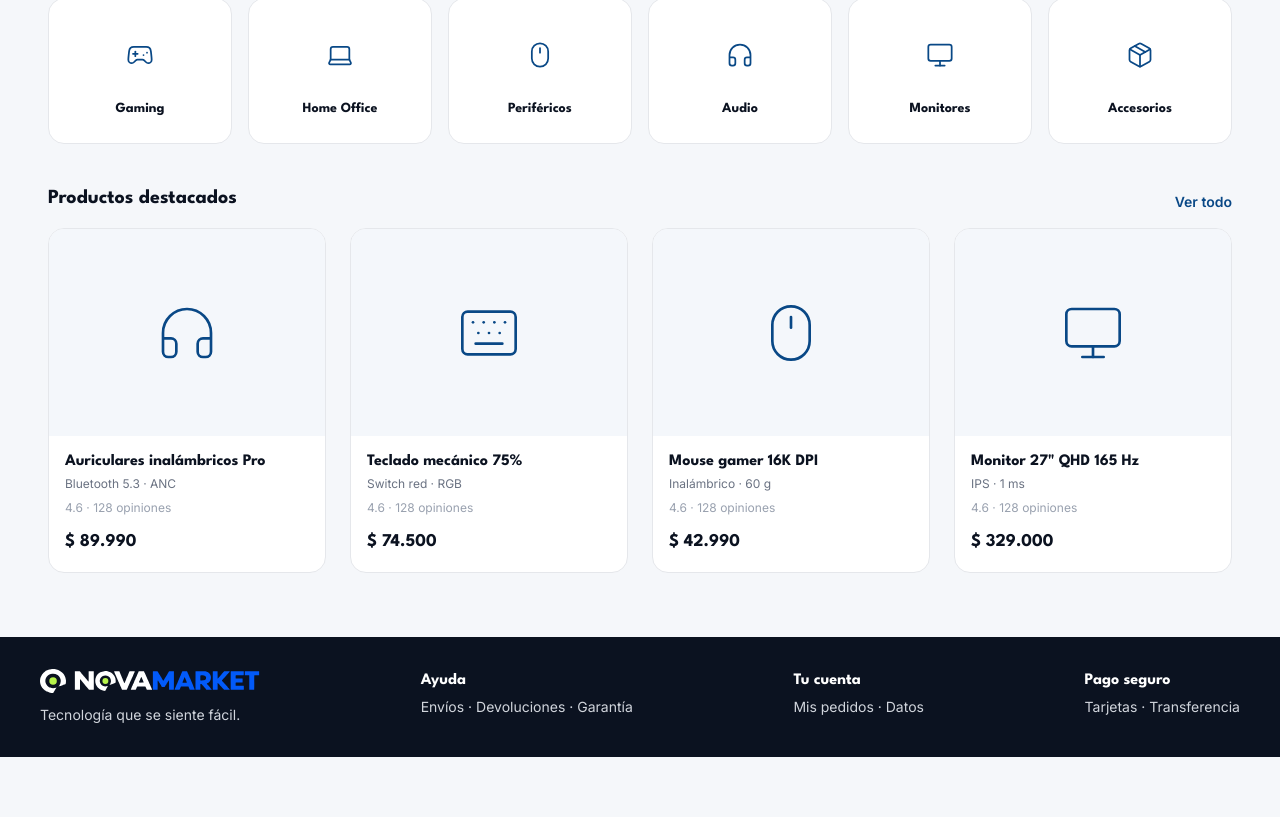
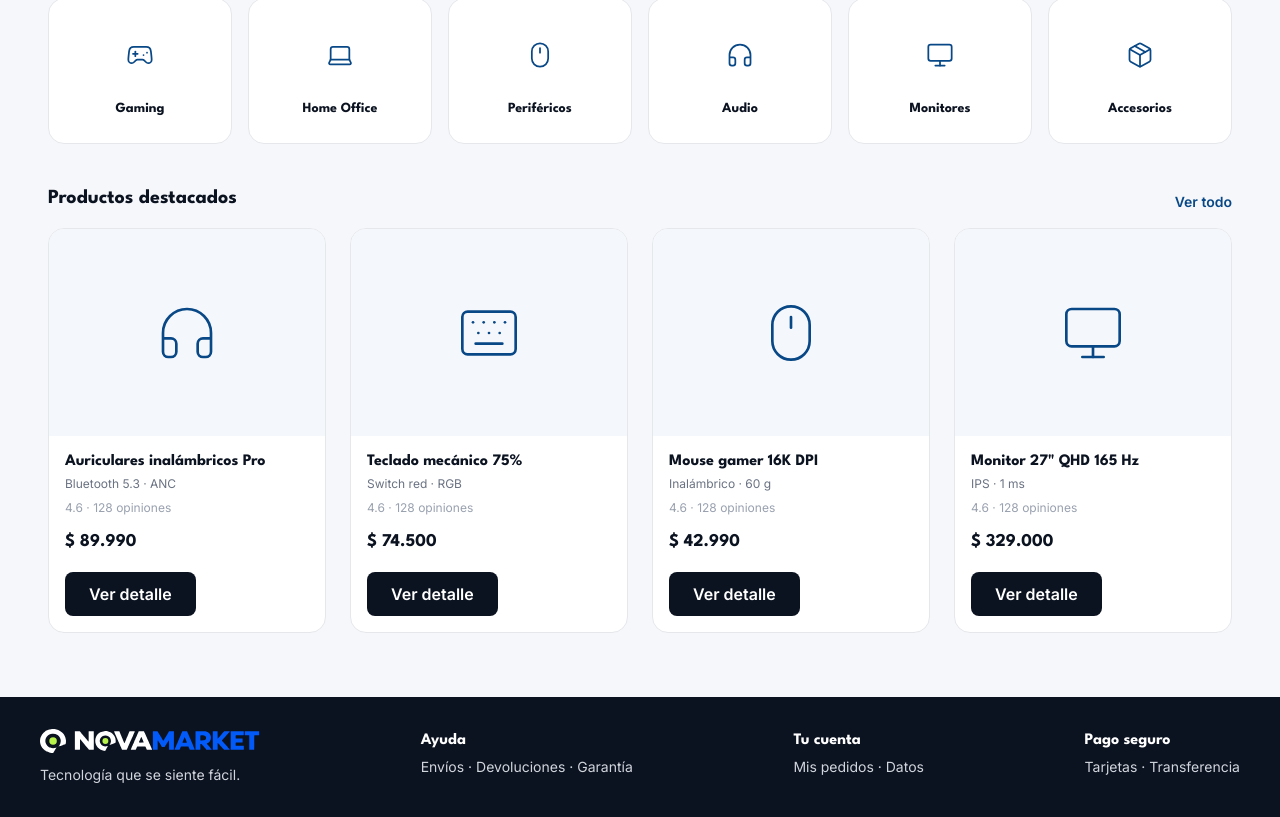
Before and after one commit to Talently-Lab/s2620-NovaMarket, a React (Vite) app in the folder frontend/: page / in a window 1280 px wide. Shown: the part 747-1564 px from the top of the page. Before the commit the page ends 1504 px from the top, so only its background shows below. Built offline with nearby package versions, Linux system fonts and the light colour scheme.

Commit message:
feat: implementación de productService y actualización de ProductCard con fallback de imagen y redirección

```diff
--- a/frontend/src/components/molecules/ProductCard.jsx
+++ b/frontend/src/components/molecules/ProductCard.jsx
@@ -1,25 +1,82 @@
+import { Link } from 'react-router-dom';
+import { Button } from '../atoms/Button';
 
-export const ProductCard = ({ imageIcon, title, specs, rating, reviews, price }) => {
+export const ProductCard = (props) => {
+  // Blindaje: funciona tanto si recibe {...product} como product={product}
+  const data = props.product || props || {};
+  const {
+    id = 1,
+    image,
+    imageIcon,
+    title,
+    name,
+    category,
+    specs,
+    rating,
+    reviews,
+    price = 0
+  } = data;
+
+  const productTitle = title || name || 'Producto sin nombre';
+  const fallbackImage = `https://picsum.photos/seed/novamarket-${id}/400/300`;
+
+  const handleImageError = (e) => {
+    e.target.onerror = null;
+    e.target.src = fallbackImage;
+  };
+
+  const formattedPrice = typeof price === 'number'
+    ? `$ ${price.toLocaleString('es-AR')}`
+    : price;
+
   return (
     <div className="flex flex-col bg-neutral-white border border-gray-200 rounded-2xl overflow-hidden hover:shadow-lg transition-shadow flex-1 min-w-60">
 
-      <div className="bg-[#F4F7FB] aspect-4/3 flex items-center justify-center text-secondary">
-        {imageIcon}
+      <div className="bg-[#F4F7FB] aspect-4/3 flex items-center justify-center text-secondary overflow-hidden">
+        {imageIcon && !image ? (
+          imageIcon
+        ) : (
+          <img
+            src={image || fallbackImage}
+            alt={productTitle}
+            onError={handleImageError}
+            className="w-full h-full object-cover hover:scale-105 transition-transform duration-300"
+          />
+        )}
       </div>
 
-      <div className="p-4 flex flex-col gap-1">
+      <div className="p-4 flex flex-col gap-1 flex-1">
+        {category && (
+          <span className="font-inter text-[11px] font-semibold text-secondary uppercase tracking-wider">
+            {category}
+          </span>
+        )}
+
         <h4 className="font-spartan font-bold text-primary text-base leading-tight">
-          {title}
+          {productTitle}
         </h4>
+
+        {specs && (
           <p className="font-inter text-xs text-gray-500">
             {specs}
           </p>
+        )}
+
+        {(rating || reviews) && (
           <p className="font-inter text-xs text-gray-400 mt-1">
             {rating} · {reviews} opiniones
           </p>
+        )}
+
         <span className="font-spartan font-bold text-lg text-primary mt-2">
-          {price}
+          {formattedPrice}
         </span>
+
+        <Link to={`/producto/${id}`} className="mt-auto pt-3">
+          <Button variant="secondary" className="w-full text-sm py-2">
+            Ver detalle
+          </Button>
+        </Link>
       </div>
     </div>
   );
--- /dev/null
+++ b/frontend/src/services/productService.js
@@ -0,0 +1,136 @@
+const delay = (ms) => new Promise((resolve) => setTimeout(resolve, ms));
+
+// Usamos "let" para poder agregar, editar y eliminar productos en memoria durante las pruebas
+let mockProducts = [
+  {
+    id: 1,
+    title: 'Auriculares inalámbricos Pro',
+    category: 'Accesorios',
+    specs: 'Bluetooth 5.3 · ANC',
+    rating: '4.6',
+    reviews: '128',
+    price: 89990,
+    stock: 15,
+    description: 'Auriculares con cancelación activa de ruido y batería de larga duración para jornadas intensas de trabajo o estudio.',
+    image: 'https://url-rota-para-probar-fallback.com/img.jpg'
+  },
+  {
+    id: 2,
+    title: 'Teclado mecánico 75%',
+    category: 'Periféricos',
+    specs: 'Switch red · RGB',
+    rating: '4.8',
+    reviews: '95',
+    price: 74500,
+    stock: 8,
+    description: 'Formato compacto 75% con switches mecánicos lineales silenciosos y retroiluminación RGB personalizable.',
+    image: 'https://picsum.photos/seed/teclado/400/300'
+  },
+  {
+    id: 3,
+    title: 'Mouse gamer 16K DPI',
+    category: 'Periféricos',
+    specs: 'Inalámbrico · 60 g',
+    rating: '4.7',
+    reviews: '210',
+    price: 42990,
+    stock: 22,
+    description: 'Diseño ultraligero de 60 gramos con sensor óptico de alta precisión y conectividad inalámbrica sin latencia.',
+    image: 'https://picsum.photos/seed/mouse/400/300'
+  },
+  {
+    id: 4,
+    title: 'Soporte Aluminio Laptop',
+    category: 'Accesorios',
+    specs: 'Plegable · Antideslizante',
+    rating: '4.5',
+    reviews: '64',
+    price: 24900,
+    stock: 30,
+    description: ' Mejora tu postura y la refrigeración de tu equipo con este soporte regulable de aleación de aluminio.',
+    image: 'https://picsum.photos/seed/soporte/400/300'
+  },
+  {
+    id: 5,
+    title: 'Reloj Inteligente Fit',
+    category: 'Gadgets',
+    specs: 'AMOLED · GPS integrado',
+    rating: '4.6',
+    reviews: '150',
+    price: 115000,
+    stock: 5,
+    description: 'Monitoreo continuo de salud, notificaciones inteligentes y pantalla AMOLED de alto brillo.',
+    image: 'https://picsum.photos/seed/reloj/400/300'
+  },
+  {
+    id: 6,
+    title: 'Lámpara LED de Monitor',
+    category: 'Gadgets',
+    specs: 'Control táctil · Luz cálida/fría',
+    rating: '4.9',
+    reviews: '82',
+    price: 38500,
+    stock: 12,
+    description: 'Ilumina tu escritorio sin reflejos en la pantalla. Temperatura de color regulable para cuidar tu vista.',
+    image: ''
+  }
+];
+
+export const productService = {
+  getProducts: async (category = 'Todos') => {
+    await delay(600);
+    if (!category || category === 'Todos') {
+      return [...mockProducts];
+    }
+    return mockProducts.filter(
+      (product) => product.category?.toLowerCase() === category.toLowerCase()
+    );
+  },
+
+  getProductById: async (id) => {
+    await delay(500);
+    const product = mockProducts.find((p) => p.id === Number(id));
+    if (!product) throw new Error('Producto no encontrado');
+    return { ...product };
+  },
+
+  // CREAR PRODUCTO (Alta)
+  createProduct: async (productData) => {
+    await delay(600);
+    const newProduct = {
+      ...productData,
+      id: Date.now(),
+      price: Number(productData.price),
+      stock: Number(productData.stock || 10),
+      rating: '5.0',
+      reviews: '1'
+    };
+    mockProducts = [newProduct, ...mockProducts];
+    return newProduct;
+  },
+
+  // EDITAR PRODUCTO (Modificación)
+  updateProduct: async (id, productData) => {
+    await delay(600);
+    const index = mockProducts.findIndex((p) => p.id === Number(id));
+    if (index === -1) throw new Error('Producto no encontrado');
+
+    const updatedProduct = {
+      ...mockProducts[index],
+      ...productData,
+      id: Number(id),
+      price: Number(productData.price),
+      stock: Number(productData.stock || 0)
+    };
+
+    mockProducts[index] = updatedProduct;
+    return updatedProduct;
+  },
+
+  // ELIMINAR PRODUCTO (Baja)
+  deleteProduct: async (id) => {
+    await delay(400);
+    mockProducts = mockProducts.filter((p) => p.id !== Number(id));
+    return true;
+  }
+};
```
Lines whose indentation alone changed are shown as unchanged.
